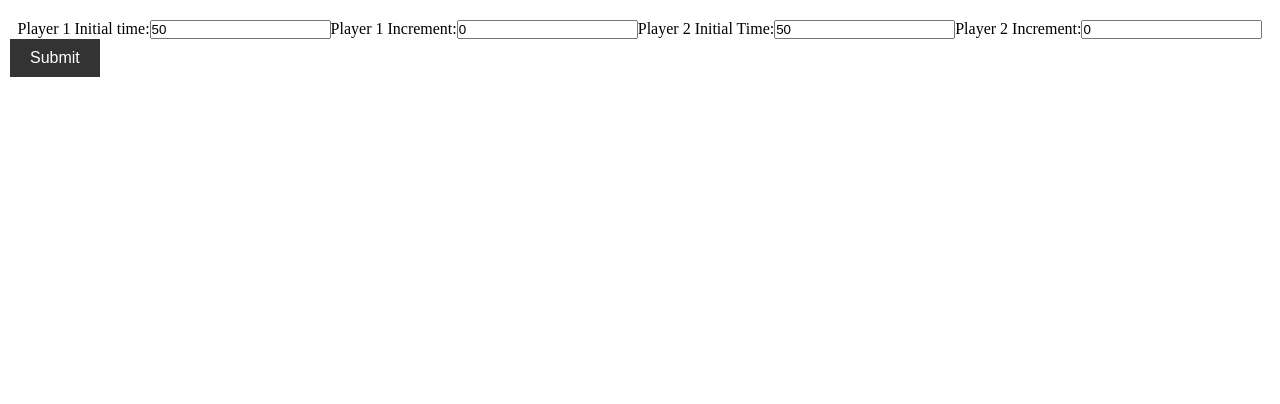
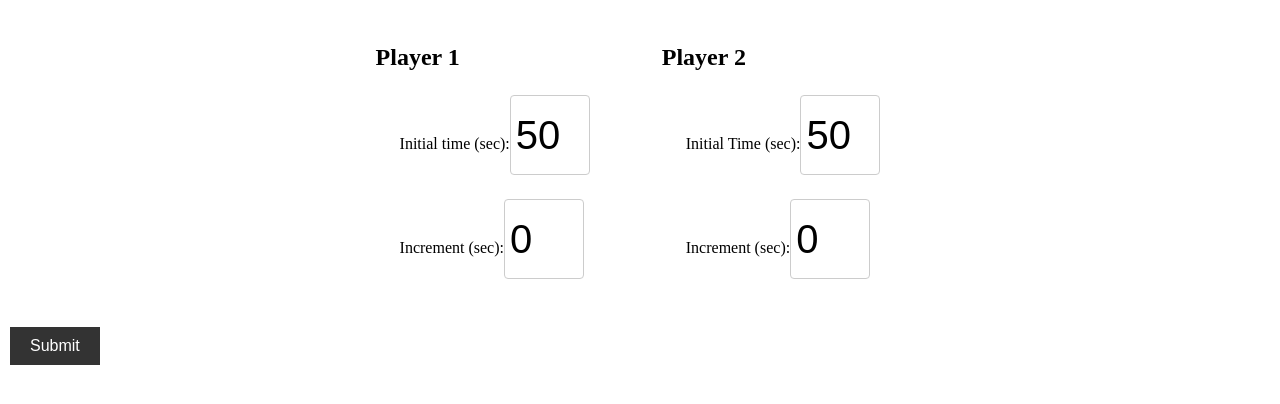
Before and after one commit to ArtyomSukiasyan/Chess-clock, a React (Create React App) app: page / in a window 1280 px wide. Shown: the top 404 px of the page. Built offline with nearby package versions, Linux system fonts and the light colour scheme.

Commit message:
feat: change conditions style

```diff
--- a/src/App.css
+++ b/src/App.css
@@ -34,7 +34,17 @@
 .controls {
   display: flex;
   justify-content: center;
+  align-items: center;
+  flex-wrap: wrap;
   margin-top: 20px;
+}
+
+.player-conditions {
+  margin: 24px;
+}
+
+.time-input {
+  margin: 24px;
 }
 
 button {
--- a/src/components/ConditionsModal.tsx
+++ b/src/components/ConditionsModal.tsx
@@ -15,29 +15,35 @@ export default function ConditionsModal({
   return (
     <div className="modal">
       <div className="controls">
+        <div className="player-conditions">
+          <h2>Player 1</h2>
           <TimeInput
-          text="Player 1 Initial time:"
+            text="Initial time (sec):"
             value={player1Time}
             onChange={handlePlayer1TimeChange}
           />
 
           <TimeInput
-          text="Player 1 Increment:"
+            text="Increment (sec):"
             value={player1Increment}
             onChange={handlePlayer1IncrementChange}
           />
+        </div>
 
+        <div className="player-conditions">
+          <h2>Player 2</h2>
           <TimeInput
-          text="Player 2 Initial Time:"
+            text="Initial Time (sec):"
             value={player2Time}
             onChange={handlePlayer2TimeChange}
           />
 
           <TimeInput
-          text="Player 2 Increment:"
+            text="Increment (sec):"
             value={player2Increment}
             onChange={handlePlayer2IncrementChange}
           />
+        </div>
       </div>
       <button onClick={closeModal}>Submit</button>
     </div>
--- a/src/components/TimeInput.tsx
+++ b/src/components/TimeInput.tsx
@@ -1,10 +1,24 @@
 import { ITimeInput } from "../models/TimeInput";
 
 export default function TimeInput({ text, value, onChange }: ITimeInput) {
+  const inputStyle = {
+    padding: "5px",
+    borderRadius: "4px",
+    border: "1px solid #ccc",
+    fontSize: "40px",
+    width: "80px",
+    height: "80px"
+  };
   return (
     <div className="time-input">
       {text}
-      <input min={0} type="number" value={value} onChange={onChange} />
+      <input
+        min={0}
+        type="number"
+        value={value}
+        onChange={onChange}
+        style={inputStyle}
+      />
     </div>
   );
 }
```
Lines whose indentation alone changed are shown as unchanged.
